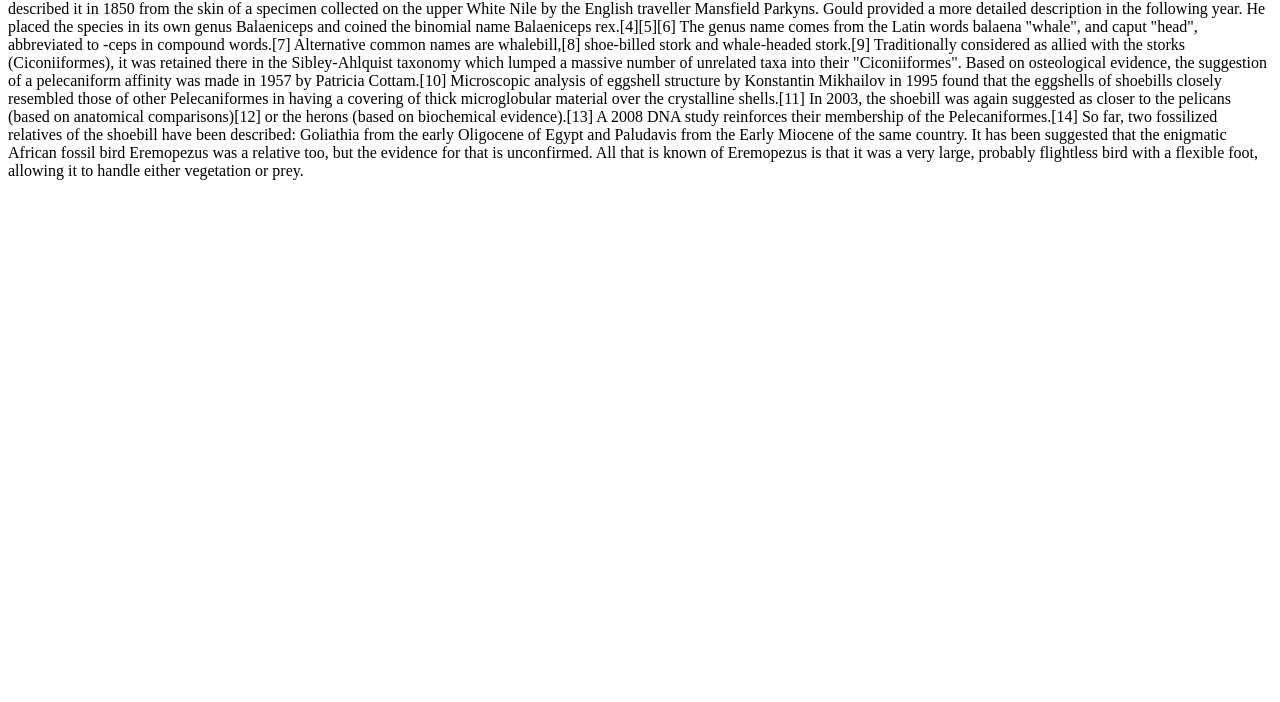
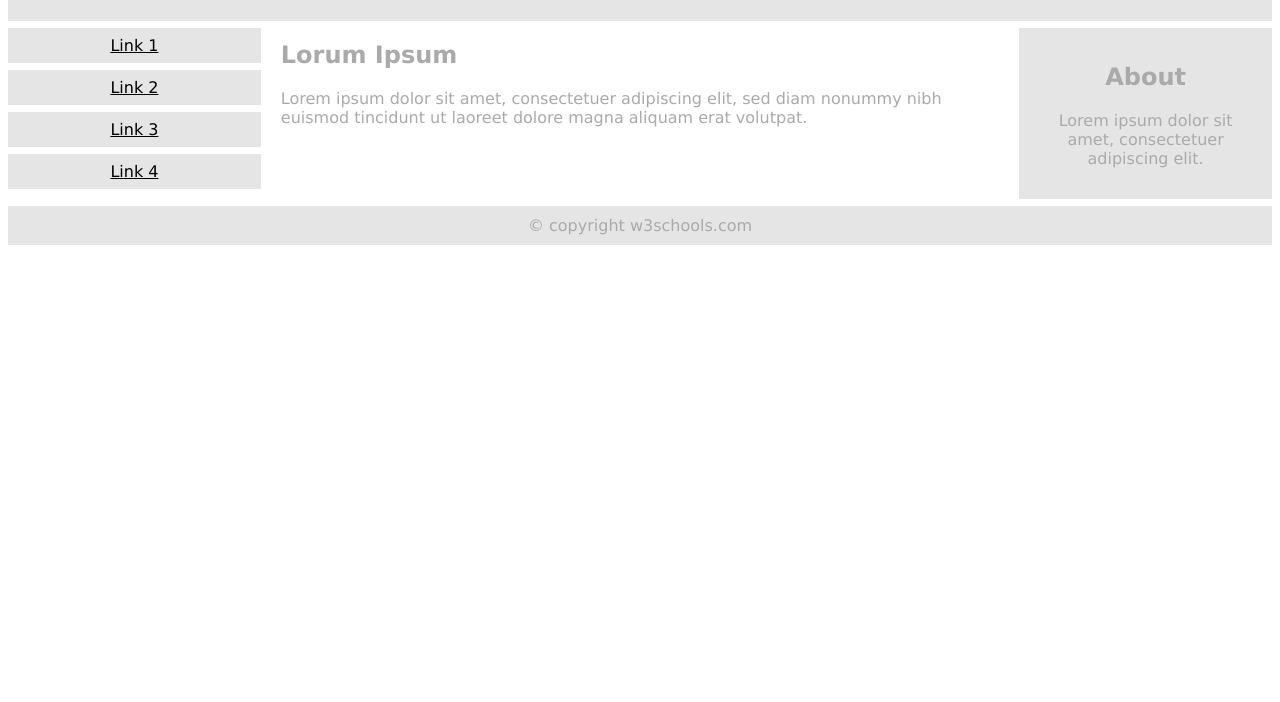
Before and after one commit to ColorfulVisualCommunication/cvisualc, a plain HTML site: page index.html in a window 1280 px wide. Shown: the part 98-800 px from the top of the page. Drawn offline with Linux system fonts and the light colour scheme.

Commit message:
added css

```diff
--- a/index.html
+++ b/index.html
@@ -1,16 +1,76 @@
 <!DOCTYPE html>
 <html>
 <head>
-<title>Page Title</title>
+<meta name="viewport" content="width=device-width, initial-scale=1.0">
+<style>
+* {
+  box-sizing: border-box;
+}
+
+.menu {
+  float: left;
+  width: 20%;
+  text-align: center;
+}
+
+.menu a {
+  background-color: #e5e5e5;
+  padding: 8px;
+  margin-top: 7px;
+  display: block;
+  width: 100%;
+  color: black;
+}
+
+.main {
+  float: left;
+  width: 60%;
+  padding: 0 20px;
+}
+
+.right {
+  background-color: #e5e5e5;
+  float: left;
+  width: 20%;
+  padding: 15px;
+  margin-top: 7px;
+  text-align: center;
+}
+
+@media only screen and (max-width: 620px) {
+  /* For mobile phones: */
+  .menu, .main, .right {
+    width: 100%;
+  }
+}
+</style>
 </head>
-<body>
+<body style="font-family:Verdana;color:#aaaaaa;">
 
-<h1>Shoebill</h1>
-<p>The shoebill may have been known to Ancient Egyptians[3] but was not classified until the 19th century, after skins and eventually live specimens were brought to Europe. John Gould very briefly described it in 1850 from the skin of a specimen collected on the upper White Nile by the English traveller Mansfield Parkyns. Gould provided a more detailed description in the following year. He placed the species in its own genus Balaeniceps and coined the binomial name Balaeniceps rex.[4][5][6] The genus name comes from the Latin words balaena "whale", and caput "head", abbreviated to -ceps in compound words.[7] Alternative common names are whalebill,[8] shoe-billed stork and whale-headed stork.[9]
+<div style="background-color:#e5e5e5;padding:15px;text-align:center;">
+  <h1>Hello World</h1>
+</div>
 
-    Traditionally considered as allied with the storks (Ciconiiformes), it was retained there in the Sibley-Ahlquist taxonomy which lumped a massive number of unrelated taxa into their "Ciconiiformes". Based on osteological evidence, the suggestion of a pelecaniform affinity was made in 1957 by Patricia Cottam.[10] Microscopic analysis of eggshell structure by Konstantin Mikhailov in 1995 found that the eggshells of shoebills closely resembled those of other Pelecaniformes in having a covering of thick microglobular material over the crystalline shells.[11] In 2003, the shoebill was again suggested as closer to the pelicans (based on anatomical comparisons)[12] or the herons (based on biochemical evidence).[13] A 2008 DNA study reinforces their membership of the Pelecaniformes.[14]
+<div style="overflow:auto">
+  <div class="menu">
+    <a href="#">Link 1</a>
+    <a href="#">Link 2</a>
+    <a href="#">Link 3</a>
+    <a href="#">Link 4</a>
+  </div>
 
-    So far, two fossilized relatives of the shoebill have been described: Goliathia from the early Oligocene of Egypt and Paludavis from the Early Miocene of the same country. It has been suggested that the enigmatic African fossil bird Eremopezus was a relative too, but the evidence for that is unconfirmed. All that is known of Eremopezus is that it was a very large, probably flightless bird with a flexible foot, allowing it to handle either vegetation or prey.</p>
+  <div class="main">
+    <h2>Lorum Ipsum</h2>
+    <p>Lorem ipsum dolor sit amet, consectetuer adipiscing elit, sed diam nonummy nibh euismod tincidunt ut laoreet dolore magna aliquam erat volutpat.</p>
+  </div>
+
+  <div class="right">
+    <h2>About</h2>
+    <p>Lorem ipsum dolor sit amet, consectetuer adipiscing elit.</p>
+  </div>
+</div>
+
+<div style="background-color:#e5e5e5;text-align:center;padding:10px;margin-top:7px;">© copyright w3schools.com</div>
 
 </body>
 </html>
```
Also changed, not shown: index.css (added).
